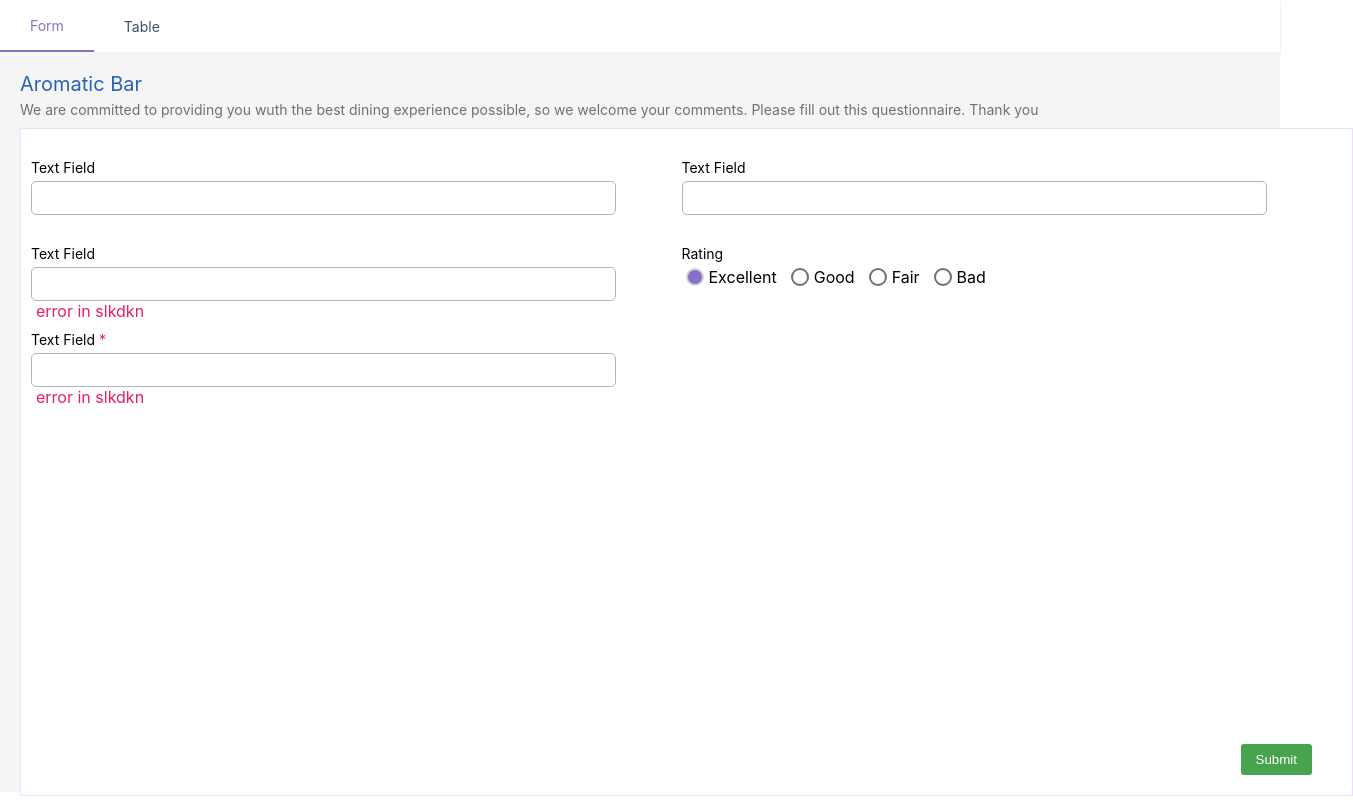
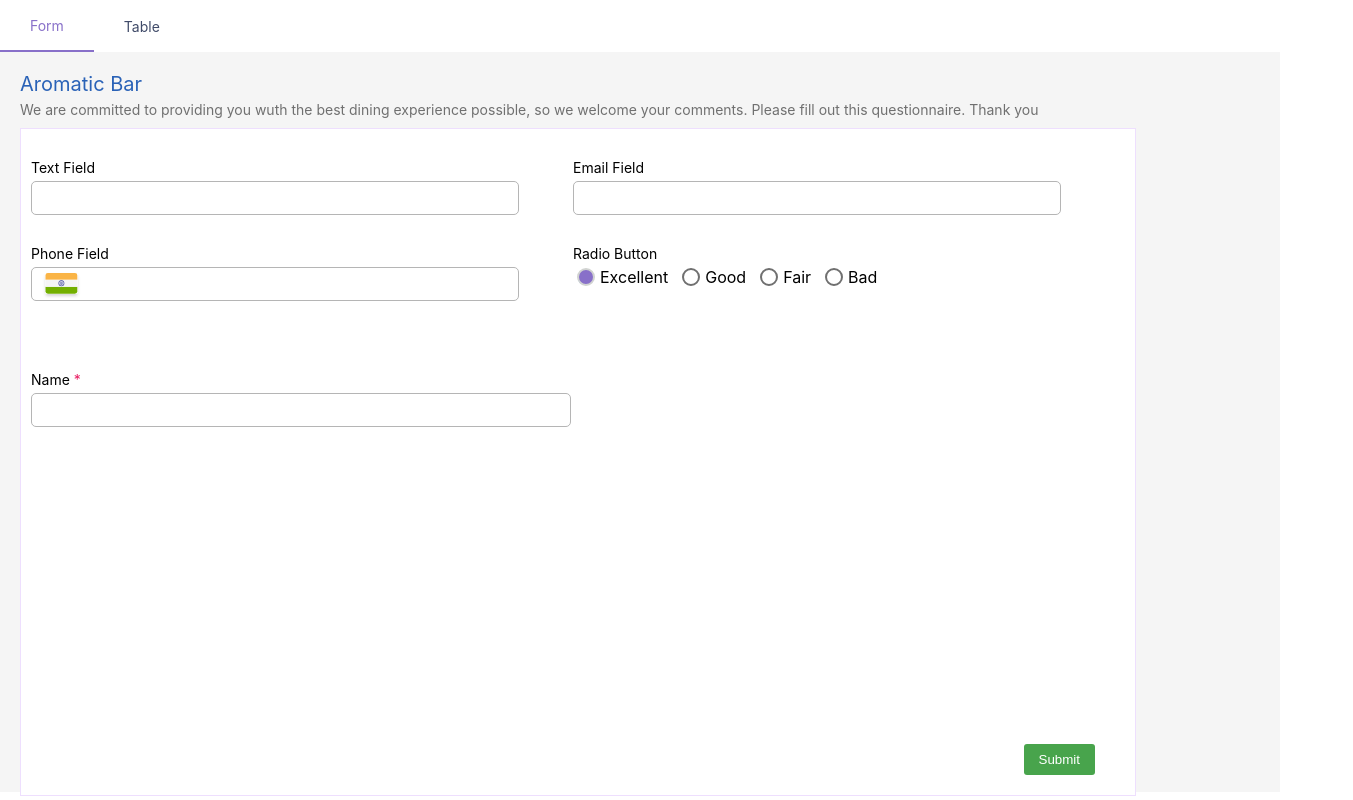
Before and after one commit to IshanChauhan79/React_F-G_ishan_chauhan, a React (Create React App) app: page / in a window 1280 px wide. Shown: the whole page, 1353 px wide, since content can reach past the window. Built offline with nearby package versions, Linux system fonts and the light colour scheme.

Commit message:
add state for form and error messages

```diff
--- a/src/Components/Form/AromaticForm/AromaticForm.js
+++ b/src/Components/Form/AromaticForm/AromaticForm.js
@@ -1,7 +1,46 @@
-import React from "react";
+import React, { useState, useRef } from "react";
 import classes from "./AromaticForm.module.css";
+import { ReactComponent as India } from "../../../assets/images/india.svg";
 
 function AromaticForm() {
+  const [emailError, setEmailError] = useState(true);
+  // const [phone, setPhone] = useState("");
+  const [phoneError, setPhoneError] = useState(true);
+  const [radioValue, setRadioValue] = useState("");
+  const [nameError, setNameError] = useState(true);
+
+  const textField = useRef();
+  const email = useRef();
+  const phone = useRef();
+  const name = useRef();
+
+  const radioChange = (e) => {
+    console.log(e.target.value);
+    setRadioValue(e.target.value);
+  };
+  const submitHandler = (e) => {
+    e.preventDefault();
+
+    let re =
+      /^(([^<>()\]\\.,;:\s@"]+(\.[^<>()\]\\.,;:\s@"]+)*)|(".+"))@((\[[0-9]{1,3}\.[0-9]{1,3}\.[0-9]{1,3}\.[0-9]{1,3}\])|(([a-zA-Z\-0-9]+\.)+[a-zA-Z]{2,}))$/;
+    let name_check = /^[a-zA-Z\s]*$/;
+
+    let emailValid = re.test(email.current.value.trim());
+    setEmailError(emailValid);
+
+    let num = phone.current.value.toString();
+    setPhoneError(num.length === 10);
+
+    let nameValid = name_check.test(name.current.value.trim());
+    setNameError(nameValid);
+
+    console.log(textField.current.value);
+
+    console.log(email.current.value);
+    console.log(phone.current.value);
+    console.log(name.current.value);
+  };
+
   return (
     <div className={classes.AromaticForm}>
       <div className={classes.Title}>Aromatic Bar</div>
@@ -10,48 +49,115 @@ function AromaticForm() {
         possible, so we welcome your comments. Please fill out this
         questionnaire. Thank you
       </div>
-      <form>
+      <form onSubmit={submitHandler}>
         <div className={classes.FormContainer}>
           <div>
             <div className={classes.FormElTitle}>Text Field</div>
-            <input type="text" className={classes.Input} required />
+            <input
+              type="text"
+              className={classes.Input}
+              ref={textField}
+              required
+            />
           </div>
           <div>
-            <div className={classes.FormElTitle}>Text Field</div>
-            <input type="text" className={classes.Input} required />
+            <div className={classes.FormElTitle}>Email Field</div>
+            <input
+              type="email"
+              className={[
+                classes.Input,
+                !emailError ? classes.InputError : null,
+              ].join(" ")}
+              ref={email}
+              required
+            />
+            {!emailError ? (
+              <div className={classes.Error}>Error:Invalid Email</div>
+            ) : null}
           </div>
           <div>
-            <div className={classes.FormElTitle}>Text Field</div>
-            <input type="text" className={classes.Input} required />
-            <div className={classes.Error}> error in slkdkn</div>
+            <div className={classes.FormElTitle}>Phone Field</div>
+            <div className={classes.NumberContainer}>
+              <div className={classes.India}>
+                <India />
+              </div>
+              <input
+                type="number"
+                min="0"
+                className={[
+                  classes.Input,
+                  classes.IndiaPadding,
+                  !phoneError ? classes.InputError : null,
+                ].join(" ")}
+                ref={phone}
+                required
+              />
+            </div>
+
+            {!phoneError ? (
+              <div className={classes.Error}>
+                Error:only 10 digit No. allowed
+              </div>
+            ) : null}
           </div>
 
           <div>
-            <div className={classes.FormElTitle}>Rating</div>
+            <div className={classes.FormElTitle}>Radio Button</div>
             <div className={classes.Radio}>
               <input
                 type="radio"
                 id="Excellent"
                 name="rating"
                 value="Excellent"
+                onChange={radioChange}
                 defaultChecked
               />
-               <label for="Excellent">Excellent</label>
-              <input type="radio" id="Good" name="rating" value="Good" />
-              <label for="Good">Good</label>
-              <input type="radio" id="Fair" name="rating" value="Fair" />
-              <label for="Fair">Fair</label>
-              <input type="radio" id="Bad" name="rating" value="Bad" />
-              <label for="Bad">Bad</label>
+               <label htmlFor="Excellent">Excellent</label>
+              <input
+                type="radio"
+                id="Good"
+                name="rating"
+                value="Good"
+                onChange={radioChange}
+              />
+               <label htmlFor="Good">Good</label>
+              <input
+                type="radio"
+                id="Fair"
+                name="rating"
+                value="Fair"
+                onChange={radioChange}
+              />
+               <label htmlFor="Fair">Fair</label>
+              <input
+                type="radio"
+                id="Bad"
+                name="rating"
+                value="Bad"
+                onChange={radioChange}
+              />
+               <label htmlFor="Bad">Bad</label>
             </div>
           </div>
 
-          <div>
+          <div className={classes.Name}>
             <div className={classes.FormElTitle}>
-              Text Field <span className={classes.Star}>*</span>
+              Name <span className={classes.Star}>*</span>
             </div>
-            <input type="text" className={classes.Input} required />
-            <div className={classes.Error}> error in slkdkn</div>
+            <input
+              type="text"
+              className={[
+                classes.Input,
+                !nameError ? classes.InputError : null,
+              ].join(" ")}
+              ref={name}
+              required
+            />
+            {!nameError ? (
+              <div className={classes.Error}>
+                Error:Only character and space allowed
+              </div>
+            ) : null}
           </div>
           <button type="submit" className={classes.Button}>
             Submit
--- a/src/Components/Form/AromaticForm/AromaticForm.module.css
+++ b/src/Components/Form/AromaticForm/AromaticForm.module.css
@@ -21,7 +21,7 @@
 .FormContainer {
   position: relative;
   margin-top: 1rem;
-  width: 1333px;
+  width: min(90%, 140rem);
   height: 668px;
   background: var(--white) 0% 0% no-repeat padding-box;
   border: 1px solid #eedffe;
@@ -32,7 +32,9 @@
   flex-wrap: wrap;
 }
 .FormContainer > div {
-  width: 50%;
+  flex-grow: 2;
+  min-width: 50%;
+  max-width: 60rem;
   margin: 1rem 0 2rem;
   position: relative;
   /* height: 100px; */
@@ -56,6 +58,26 @@
   background: var(--white) 0% 0% no-repeat padding-box;
   box-shadow: 0px 1px 4px var(--purple400);
   border: 0.75px solid var(--purple400);
+}
+.InputError{
+  border: 0.75px solid var(--red500) !important;
+
+}
+.InputError:focus {
+  box-shadow: 0px 1px 1px var(--red500) !important;
+  border: 0.75px solid var(--red500) !important;
+}
+.NumberContainer{
+  position: relative;
+}
+.India{
+  position: absolute;
+  top:50%;
+  left:1rem;
+  transform: translateY(-40%);
+}
+.IndiaPadding{
+  padding-left: 6rem !important;
 }
 .Radio {
   display: flex;
@@ -113,7 +135,10 @@
   left: 0.5rem;
   color: var(--red500);
   text-align: left;
-  font-size: 1.3;
+  font-size: 1.4rem;
   letter-spacing: 0px;
   opacity: 1;
 }
+.Name {
+  margin-top: 5rem !important;
+}
--- a/src/index.css
+++ b/src/index.css
@@ -15,6 +15,16 @@ code {
 
 * {
   box-sizing: border-box;
+}
+input::-webkit-outer-spin-button,
+input::-webkit-inner-spin-button {
+  -webkit-appearance: none;
+  margin: 0;
+}
+
+/* Firefox */
+input[type=number] {
+  -moz-appearance: textfield;
 }
 
 :root {
```
Also changed, not shown: src/assets/images/india.svg (added).
